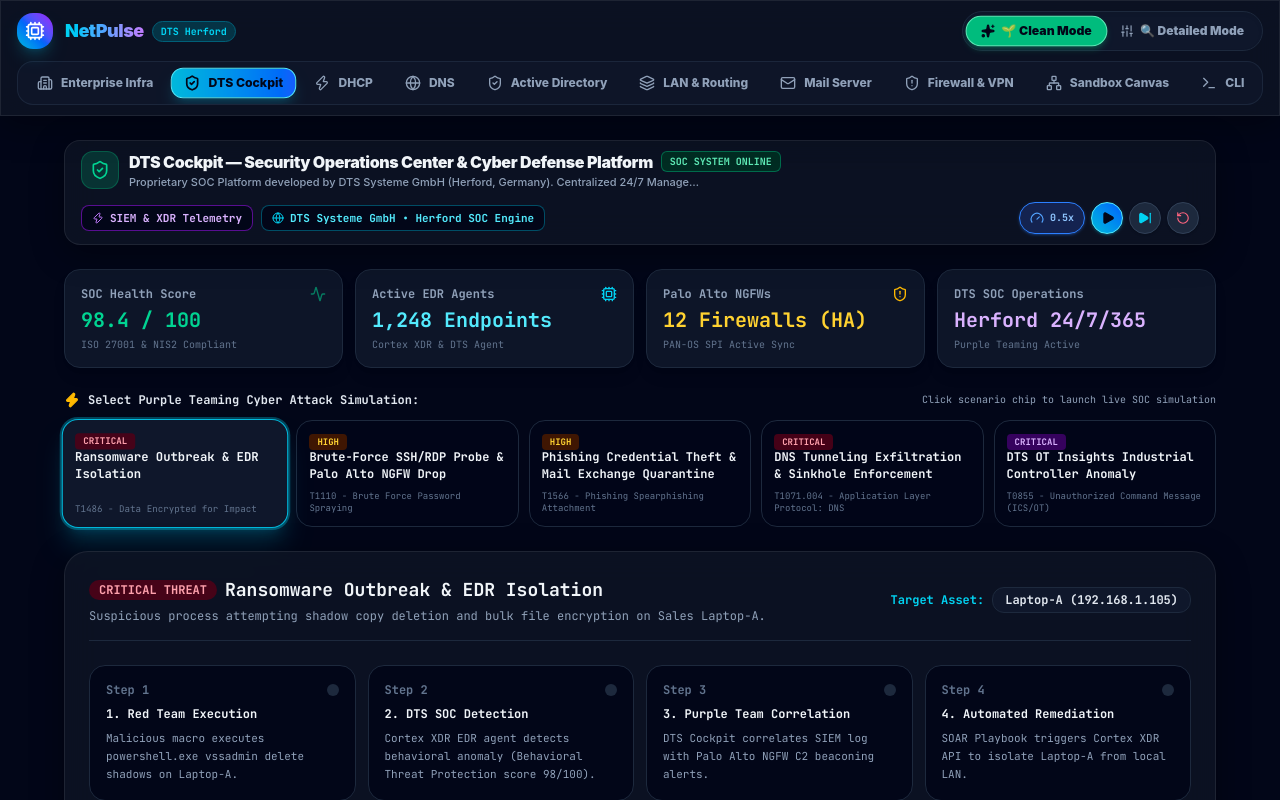
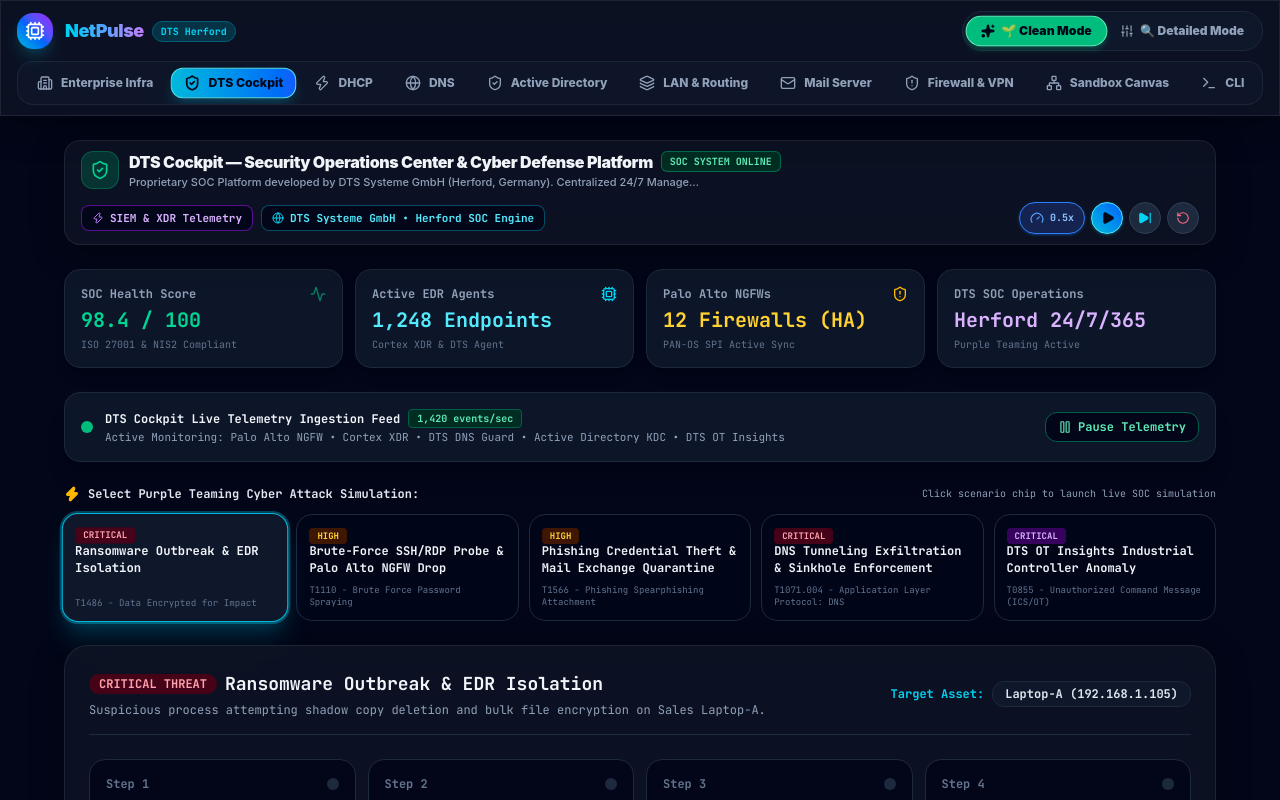
Before and after one commit to aessabiri/interactive_networking, a React (Vite) app: page / in a window 1280 px wide. Both pictures are taken after a click on the button "DTS Cockpit". Shown: the top 800 px of the page. Built offline with nearby package versions, Linux system fonts and the light colour scheme.

Commit message:
feat: add 24/7 live telemetry monitoring stream and active ingestion ticker bar to DTS Cockpit module

```diff
--- a/src/components/dts/DTSCockpitModule.jsx
+++ b/src/components/dts/DTSCockpitModule.jsx
@@ -19,7 +19,9 @@ import {
   Layers,
   Eye,
   RefreshCw,
-  Gauge
+  Gauge,
+  Play,
+  Pause
 } from 'lucide-react';
 import TerminalLog from '../common/TerminalLog';
 import { CleanWidget, SlideOutInspector } from '../common/EasyCard';
@@ -30,6 +32,7 @@ export default function DTSCockpitModule({ appMode = 'clean' }) {
   const [activeStep, setActiveStep] = useState(0);
   const [speed, setSpeed] = useState(0.5); // Default 0.5x speed (Blue)
   const [logs, setLogs] = useState([]);
+  const [liveStreamActive, setLiveStreamActive] = useState(true);
   const [remediationsApplied, setRemediationsApplied] = useState({
     hostIsolated: false,
     ipBlocked: false,
@@ -119,6 +122,36 @@ export default function DTSCockpitModule({ appMode = 'clean' }) {
 
   const currScenario = attackScenarios[activeScenario];
 
+  // 24/7 Live Monitoring Telemetry Stream
+  useEffect(() => {
+    if (!liveStreamActive || isSimulating) return;
+
+    const monitoringTemplates = [
+      { tag: 'PAN-OS_SPI', msg: '🟢 Palo Alto NGFW Session #84920: ALLOW TCP 192.168.1.105:51234 -> 192.168.1.25:443 (SSL Ingress OK)' },
+      { tag: 'CORTEX_XDR', msg: '🟢 EDR Heartbeat: WS-SALES-LAP105 Agent v8.3.1 Active • 0 Behavioral Anomalies' },
+      { tag: 'DTS_DNS_GUARD', msg: '🟢 DNS Inspection: Resolved app.corp.com -> 192.168.1.20 (Latency: 1.1ms, Reputation: 100/100)' },
+      { tag: 'DTS_AD_KDC', msg: '🟢 AD Kerberos Audit: AS_REQ ticket issued for sales.user@CORP.COM (AES-256 Encryption OK)' },
+      { tag: 'DTS_OT_INSIGHTS', msg: '🟢 SCADA Gateway Sensor: Modbus FC03 Register 40001 Read • PLC Node 192.168.10.15 Normal' },
+      { tag: 'DTS_MAIL_GUARD', msg: '🟢 Mail Security Relay: Inbound SMTP 192.168.1.28 • SPF/DKIM/DMARC PASSED' },
+      { tag: 'DTS_NAC_GUARD', msg: '🟢 Switch Port Gi1/0/12: MAC 00:1A:2B:3C:4D:01 Verified • 802.1X Auth Succeeded' },
+      { tag: 'SIEM_CORRELATOR', msg: 'ℹ️ DTS Cockpit SIEM: 1,420 events/sec ingested across 12 PAN-OS Firewalls and 1,248 Endpoints' }
+    ];
+
+    const interval = setInterval(() => {
+      const randomItem = monitoringTemplates[Math.floor(Math.random() * monitoringTemplates.length)];
+      setLogs(prev => [
+        ...prev.slice(-30), // keep last 30 logs
+        {
+          time: new Date().toLocaleTimeString(),
+          tag: randomItem.tag,
+          message: randomItem.msg
+        }
+      ]);
+    }, 2800);
+
+    return () => clearInterval(interval);
+  }, [liveStreamActive, isSimulating]);
+
   // Simulation Controller Timer
   useEffect(() => {
     let timer;
@@ -148,7 +181,8 @@ export default function DTSCockpitModule({ appMode = 'clean' }) {
     setActiveStep(1);
     setIsSimulating(true);
     const firstStep = attackScenarios[scenarioKey].steps[0];
-    setLogs([
+    setLogs(prev => [
+      ...prev,
       {
         time: new Date().toLocaleTimeString(),
         tag: 'DTS_SOC_INIT',
@@ -256,6 +290,39 @@ export default function DTSCockpitModule({ appMode = 'clean' }) {
           <p className="text-xl font-black text-purple-300">Herford 24/7/365</p>
           <p className="text-[10px] text-slate-500">Purple Teaming Active</p>
         </div>
+      </div>
+
+      {/* LIVE 24/7 SYSTEM MONITORING TELEMETRY TICKER BAR */}
+      <div className="p-4 bg-slate-900/90 rounded-2xl border border-slate-800 flex flex-col sm:flex-row sm:items-center justify-between gap-3 font-mono text-xs shadow-xl">
+        <div className="flex items-center gap-3">
+          <span className="relative flex h-3 w-3">
+            <span className={`animate-ping absolute inline-flex h-full w-full rounded-full ${liveStreamActive ? 'bg-emerald-400' : 'bg-amber-400'} opacity-75`}></span>
+            <span className={`relative inline-flex rounded-full h-3 w-3 ${liveStreamActive ? 'bg-emerald-500' : 'bg-amber-500'}`}></span>
+          </span>
+          <div>
+            <p className="font-extrabold text-slate-100 flex items-center gap-2">
+              <span>DTS Cockpit Live Telemetry Ingestion Feed</span>
+              <span className="px-2 py-0.5 rounded text-[10px] bg-emerald-950 text-emerald-300 border border-emerald-800 font-bold">
+                1,420 events/sec
+              </span>
+            </p>
+            <p className="text-[11px] text-slate-400 mt-0.5">
+              Active Monitoring: Palo Alto NGFW • Cortex XDR • DTS DNS Guard • Active Directory KDC • DTS OT Insights
+            </p>
+          </div>
+        </div>
+
+        <button
+          onClick={() => setLiveStreamActive(!liveStreamActive)}
+          className={`px-3 py-1.5 rounded-xl font-extrabold text-xs border transition-all cursor-pointer flex items-center gap-1.5 shrink-0 ${
+            liveStreamActive
+              ? 'bg-slate-950 text-emerald-300 border-emerald-800 hover:bg-slate-800'
+              : 'bg-amber-950 text-amber-300 border-amber-800 hover:bg-amber-900'
+          }`}
+        >
+          {liveStreamActive ? <Pause className="w-3.5 h-3.5" /> : <Play className="w-3.5 h-3.5" />}
+          <span>{liveStreamActive ? 'Pause Telemetry' : 'Resume Telemetry'}</span>
+        </button>
       </div>
 
       {/* PURPLE TEAMING ATTACK SCENARIO SELECTOR CARDS */}
```
